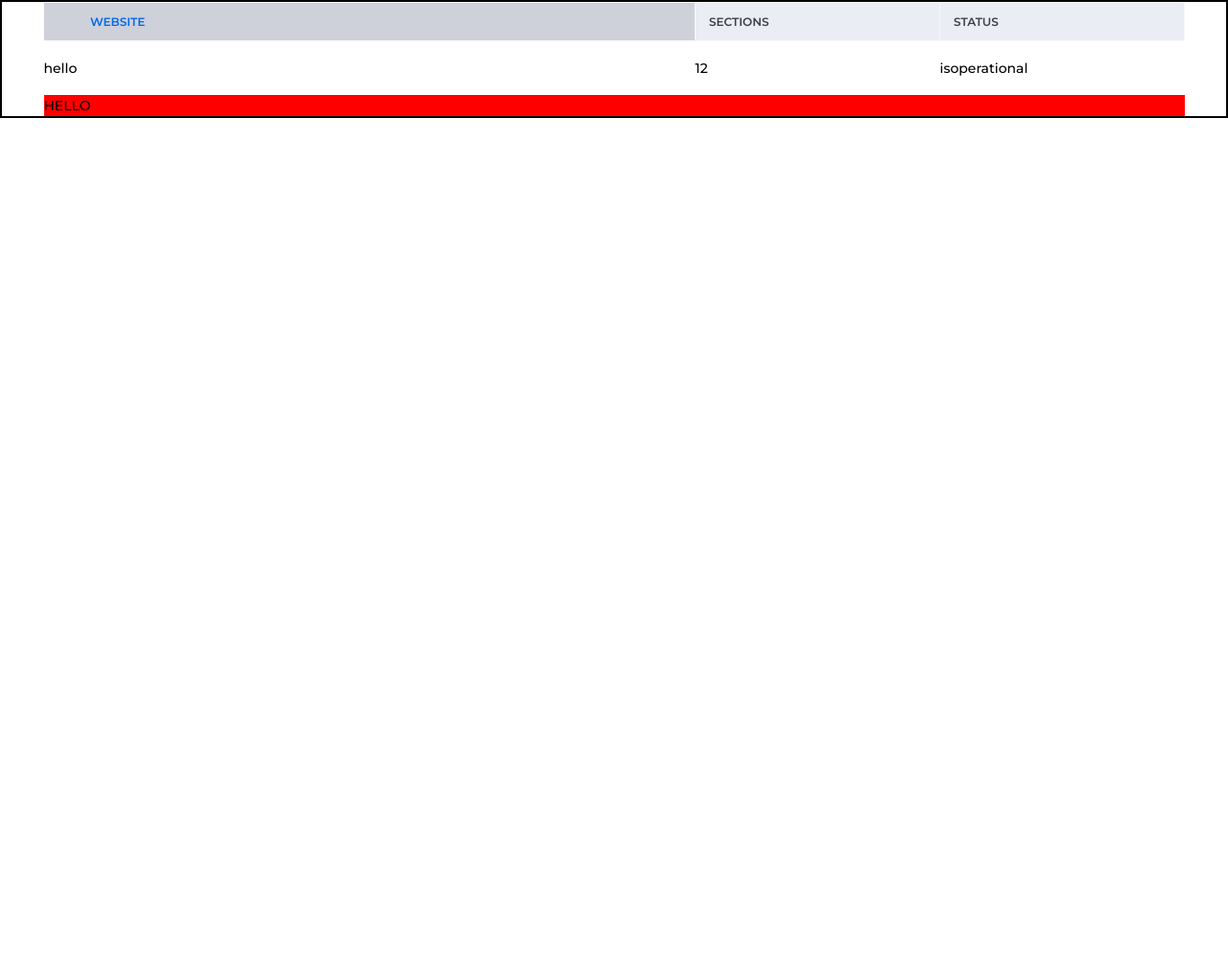
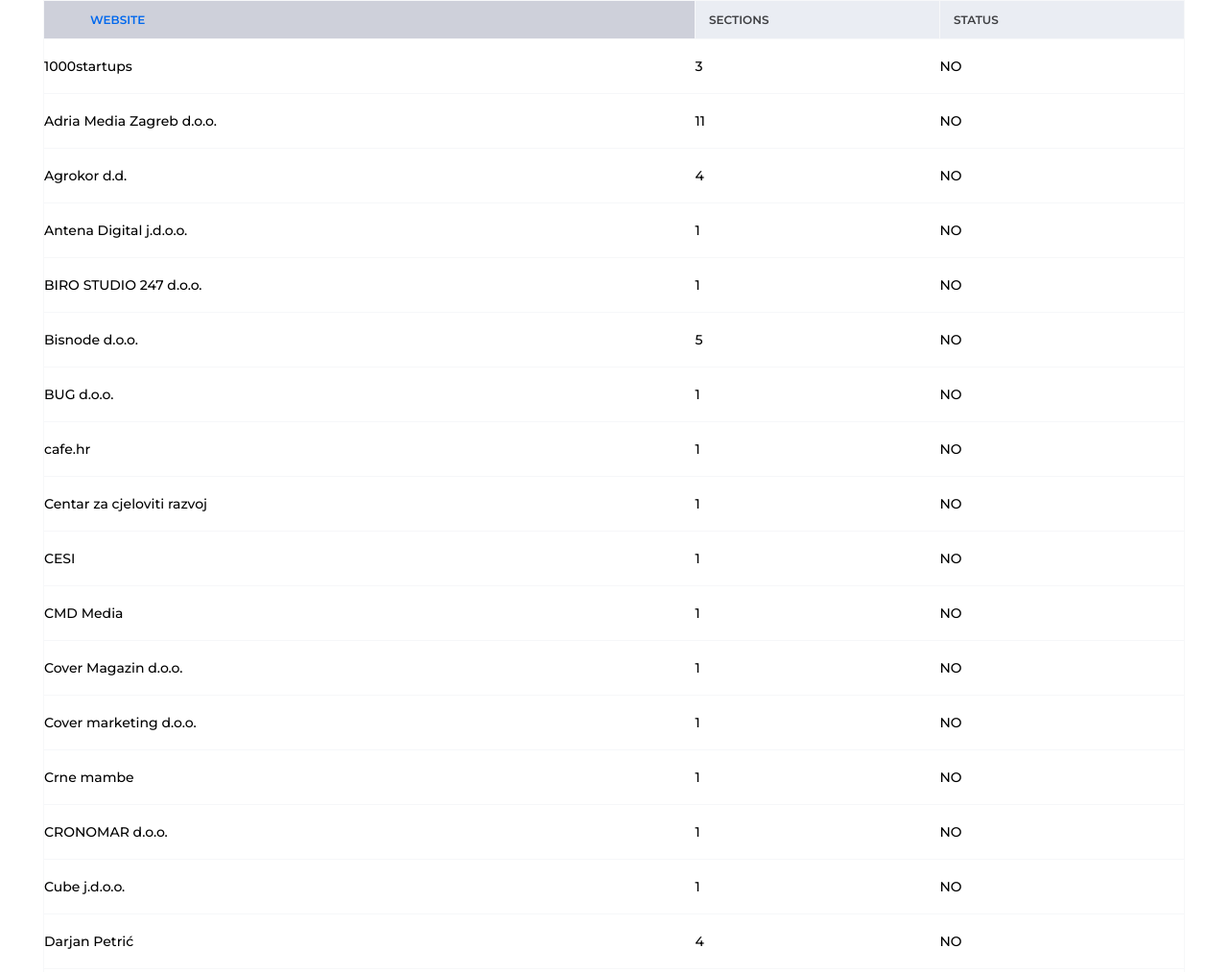
Before and after one commit to JaViLuMa/dm, a plain HTML site: page index.html in a window 1280 px wide. Shown: the top 1013 px of the page at 96% size. Before the commit the page ends 800 px from the top, so only its background shows below. Drawn offline with Linux system fonts and the light colour scheme.

Commit message:
Add collapsable rows functionality

```diff
--- a/index.html
+++ b/index.html
@@ -19,18 +19,7 @@
             <th class="table__header--status">Status</th>
           </tr>
         </thead>
-        <tbody id="table-body">
-          <tr>
-            <td>hello</td>
-            <td>12</td>
-            <td>isoperational</td>
-          </tr>
-          <tr>
-            <td colspan="3" class="table__data-cell__div">
-              <div style="background-color: red">HELLO</div>
-            </td>
-          </tr>
-        </tbody>
+        <tbody id="table-body"></tbody>
       </table>
     </div>
   </body>
--- a/scripts/getData.js
+++ b/scripts/getData.js
@@ -1,2 +1,5 @@
-export const getData = async (file) =>
-  fetch(file).then((response) => response.json());
+export class Data {
+  async getData(file) {
+    this.data = await fetch(file).then((response) => response.json());
+  }
+}
--- a/scripts/mapTableRows.js
+++ b/scripts/mapTableRows.js
@@ -7,18 +7,40 @@ export class MapTableRows {
     return sum;
   }
 
+  addEventOnClickToTableRows(data) {
+    data.result.forEach((row) => {
+      const mainRow = document.getElementById(`main-row-${row.id}`);
+
+      mainRow.addEventListener("click", () => {
+        const hiddenRow = document.getElementById(`hidden-row-${row.id}`);
+
+        if (hiddenRow.style.display === "table-row") {
+          hiddenRow.style.display = "none";
+        } else {
+          hiddenRow.style.display = "table-row";
+        }
+      });
+    });
+  }
+
   mapRows(data) {
     const tableBody = document.getElementById("table-body");
 
     tableBody.innerHTML = data.result
       .map(
         (result) =>
-          `<tr class="table__row--specific"><td>${
+          `<tr id="main-row-${result.id}"  class="table__row--specific"><td>${
             result.name
           }</td><td>${this.totalSiteSections(result.sites)}</td><td>${
             result.isDeleted ? "YES" : "NO"
-          }</td></tr>`
+          }</td></tr><tr id="hidden-row-${
+            result.id
+          }" class="table__row--hidden"><td colspan="3" class="table__data-cell__div"><div style="background-color: red">${
+            result.id
+          }</div></td></tr>`
       )
       .join("");
+
+    this.addEventOnClickToTableRows(data);
   }
 }
--- a/styles/styles.css
+++ b/styles/styles.css
@@ -24,7 +24,6 @@ td {
 .container {
   display: flex;
   justify-content: center;
-  border: 2px solid black;
 }
 
 .table__row-headers {
@@ -60,3 +59,7 @@ td {
 .table__data-cell__div {
   height: 100%;
 }
+
+.table__row--hidden {
+  display: none;
+}
```
